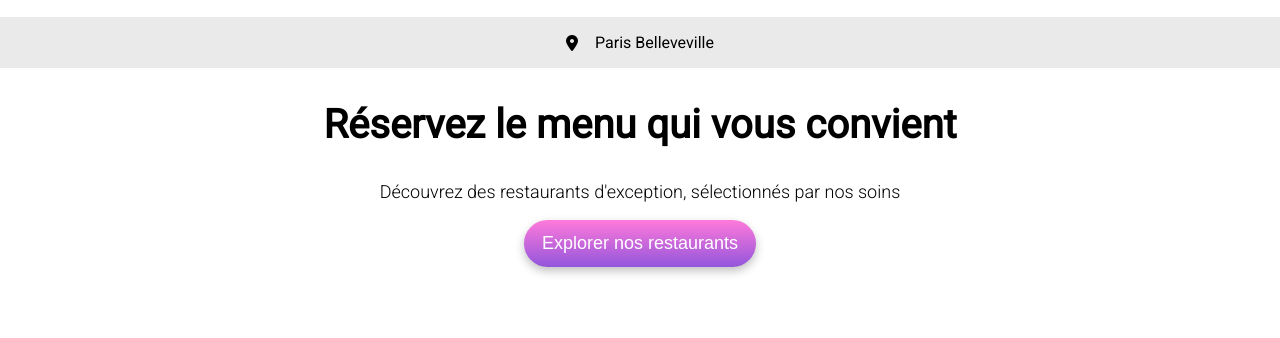
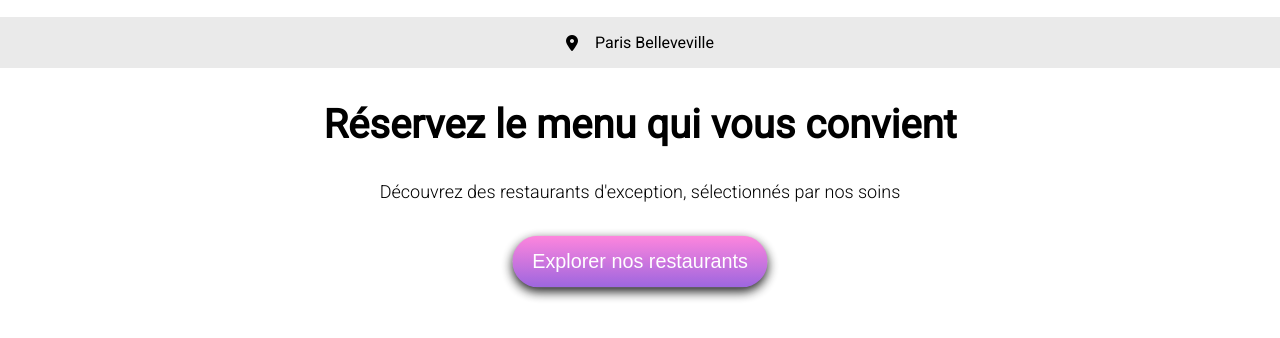
Before and after one commit to EtudiantOCRM/OhMyFood, a website: page index.html in a window 1280 px wide. In both pictures the pointer is over the button "Explorer nos restaurants". Shown: the part 86-424 px from the top of the page. Drawn offline with Linux system fonts and the light colour scheme.

Commit message:
OhMyFood

```diff
--- a/css/style.css
+++ b/css/style.css
@@ -53,6 +53,13 @@ font-size: 40px;
     border-radius: 25px;
     border:none;
     box-shadow: 0px 4px 10px 0px #00000040;
+    margin-top: 18px;
     transition-duration: 0.25s;
+    cursor:pointer;
     background-image:linear-gradient(0deg,#9356dc,#FF79DA) ;
 }
+.btn-violet-grad:hover{
+    transform: scale(1.1);
+    opacity:0.9;
+    box-shadow: 0px 4px 10px 0px #000000f7;
+}
```
Also changed, not shown: package.json (added, +14 -0 lines), 2 other files.
